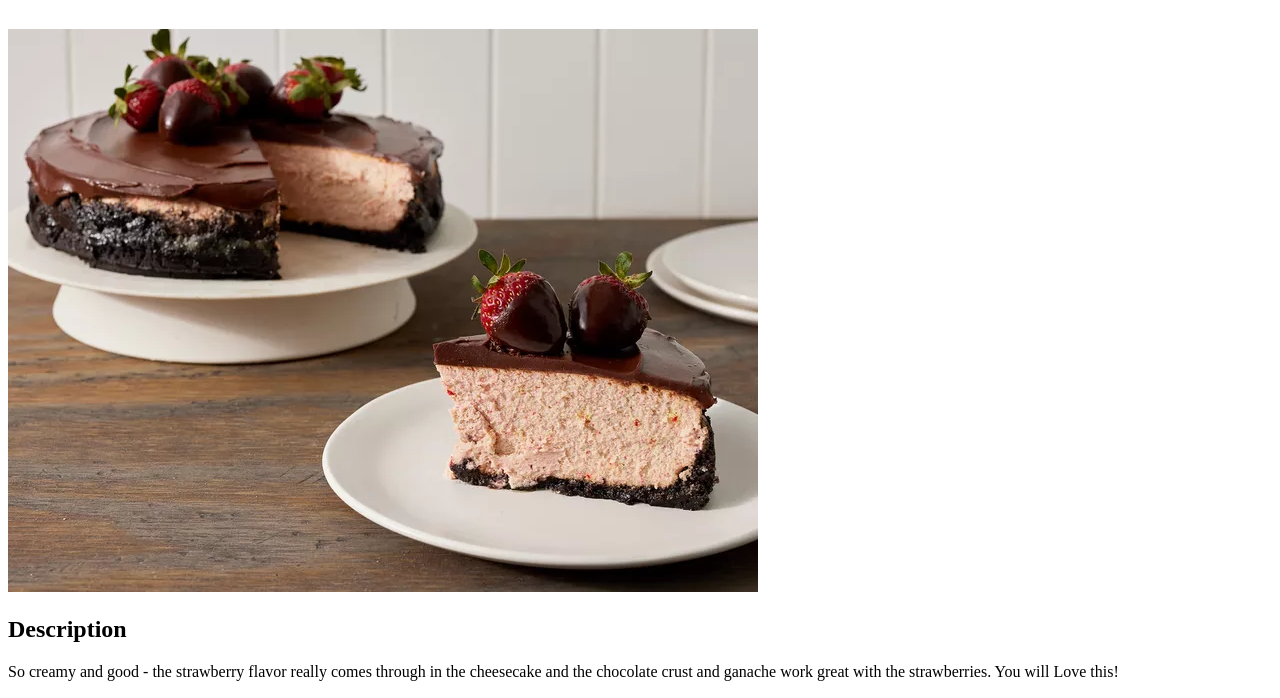
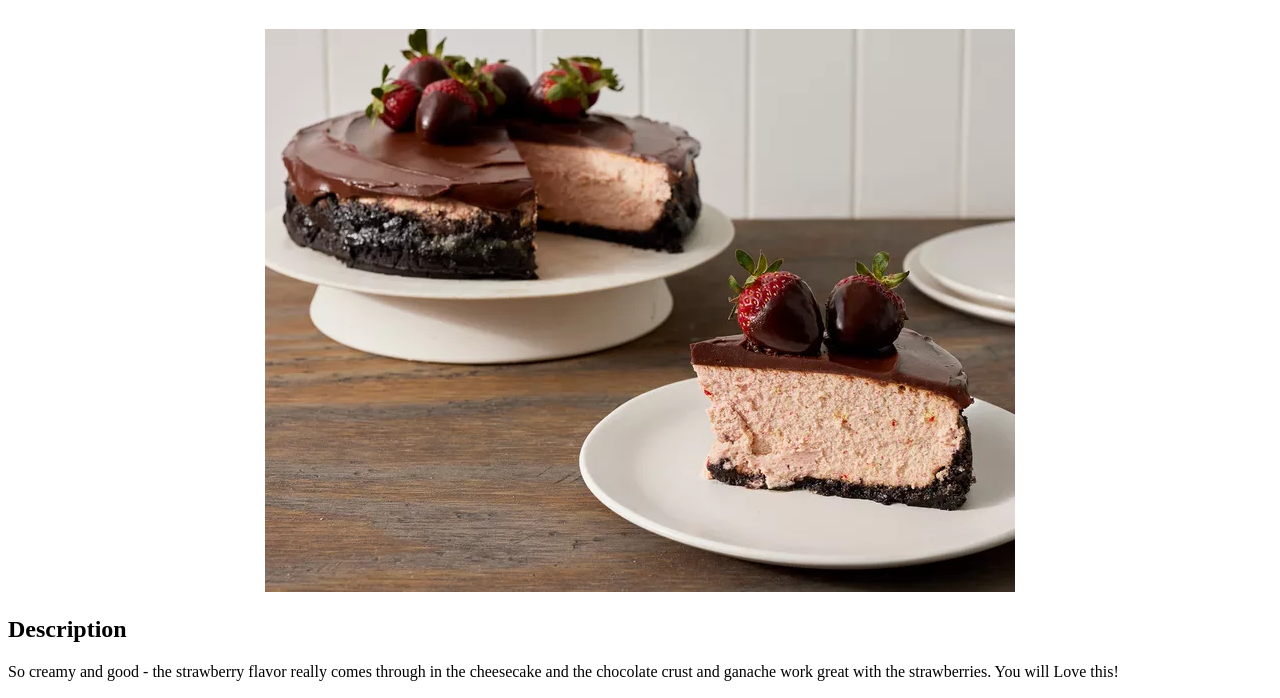
Before and after one commit to SamuelKHogan/odin-recipes, a plain HTML site: page recipes/cheesecake.html in a window 1280 px wide. Shown: the part 91-789 px from the top of the page. Drawn offline with Linux system fonts and the light colour scheme.

Commit message:
Aligned images for better website design

```diff
--- a/recipes/cheesecake.html
+++ b/recipes/cheesecake.html
@@ -3,14 +3,15 @@
 <head>
     <meta charset="UTF-8"/>
     <title>Chocolate Strawberry Cheesecake</title>
-  <link rel="stylesheet" href="../styles.css">
+    <link rel="stylesheet" href="../style.css">
 </head>
 
 <body>
 <h1 class="heading-brush">Chocolate Strawberry Cheesecake</h1>
+<div class="food-image-container">
     <img src="../images/chocolate-strawberry-cheesecake.webp"
          alt="Chocolate Strawberry Cheesecake" height="563" width="750">
-
+</div>
 <h2>Description</h2>
 <p>So creamy and good - the strawberry flavor really comes through in
     the cheesecake and the chocolate crust and ganache work great with
--- a/styles.css
+++ b/style.css
@@ -16,3 +16,7 @@
     justify-content: center;
     font-size: large;
 }
+
+.food-image-container {
+    text-align: center;
+}
```
Also changed, not shown: index.html (+1 -1 lines), recipes/french-toast.html (+3 -1 lines), recipes/lasagna.html (+3 -2 lines). Lines whose indentation alone changed are shown as unchanged.
